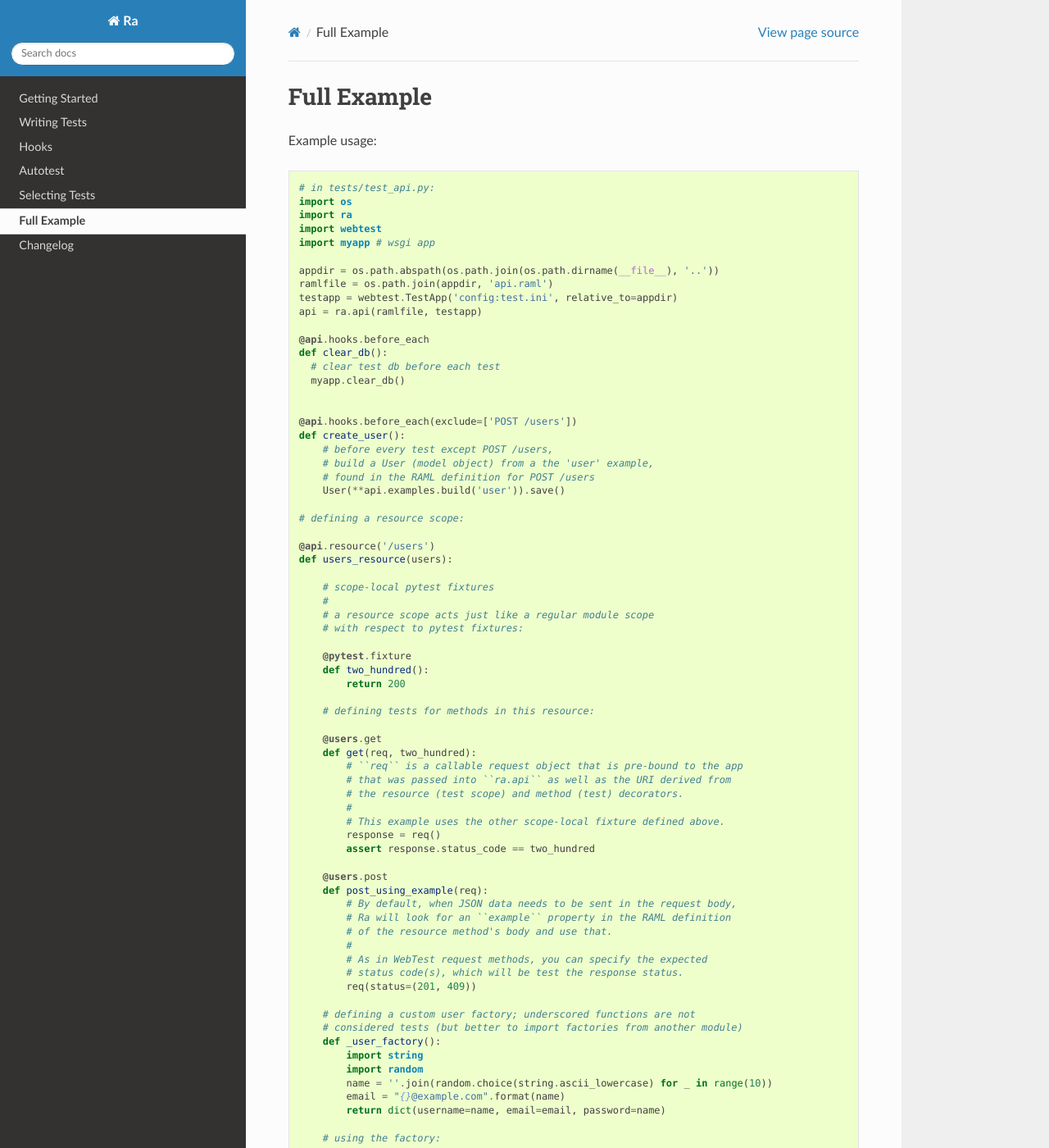
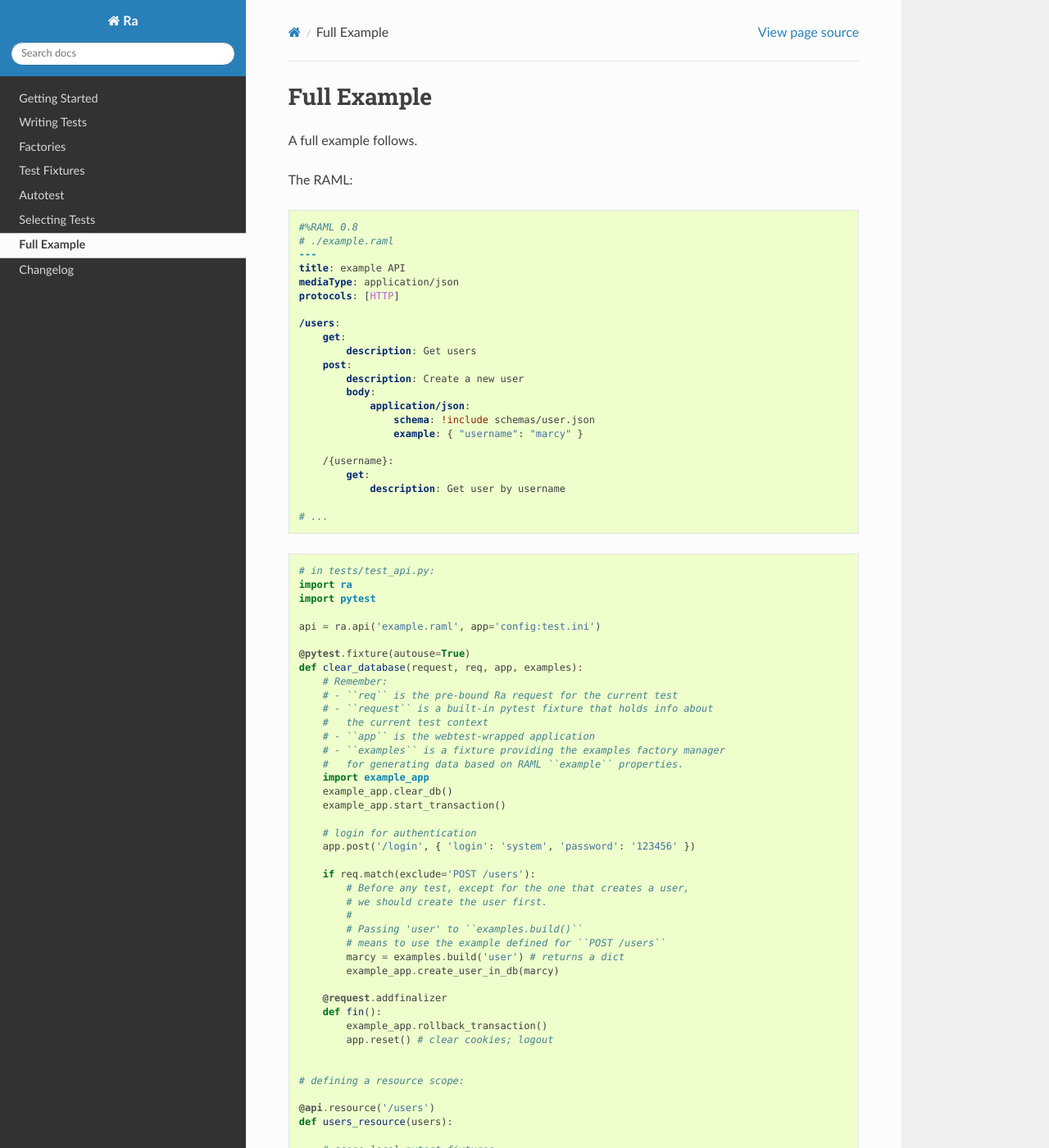
Before and after one commit to ramses-tech/ra, a Sphinx documentation site: the page built from docs/source/full_example.rst, in a window 1280 px wide and 1400 px high. Shown: the whole window at 82% size. Built offline with Sphinx 7.4.7 and the Read the Docs theme 2.0.0, drawn with Linux system fonts in a browser that asks for light colours; some of the changed text lies outside the part shown.

Commit message:
Update docs

```diff
--- a/docs/source/autotest.rst
+++ b/docs/source/autotest.rst
@@ -1,20 +1,21 @@
 Autotest
 ========
 
-``api.autotest()`` will generate a test for each method defined in the RAML.
+``api.autotest()`` will generate a basic test for each method defined
+in the RAML.
 
 The test is a basic test:
 
 .. code-block:: python
 
     def test(req):
-      req()
+        req()
 
 This uses the default factories (using the example values in the RAML for
 request bodies) and default URI parameters (example values in ``uriParameters``
 definitions in the RAML).
 
-By setting up hooks to pre-generate any objects needing to be referenced
+By setting up fixtures to pre-generate any objects needing to be referenced
 by the examples, and defining your RAML examples carefully, you can test a
 whole API using autotest. The basic tests check for an acceptable status
 code and validate the response body and headers against the RAML definition
--- a/docs/source/full_example.rst
+++ b/docs/source/full_example.rst
@@ -1,33 +1,73 @@
 Full Example
 =============
 
-Example usage:
+A full example follows.
+
+The RAML:
+
+.. code-block:: yaml
+
+    #%RAML 0.8
+    # ./example.raml
+    ---
+    title: example API
+    mediaType: application/json
+    protocols: [HTTP]
+
+    /users:
+        get:
+            description: Get users
+        post:
+            description: Create a new user
+            body:
+                application/json:
+                    schema: !include schemas/user.json
+                    example: { "username": "marcy" }
+
+        /{username}:
+            get:
+                description: Get user by username
+
+    # ...
 
 .. code-block:: python
 
     # in tests/test_api.py:
-    import os
     import ra
-    import webtest
-    import myapp # wsgi app
+    import pytest
 
-    appdir = os.path.abspath(os.path.join(os.path.dirname(__file__), '..'))
-    ramlfile = os.path.join(appdir, 'api.raml')
-    testapp = webtest.TestApp('config:test.ini', relative_to=appdir)
-    api = ra.api(ramlfile, testapp)
+    api = ra.api('example.raml', app='config:test.ini')
 
-    @api.hooks.before_each
-    def clear_db():
-      # clear test db before each test
-      myapp.clear_db()
+    @pytest.fixture(autouse=True)
+    def clear_database(request, req, app, examples):
+        # Remember:
+        # - ``req`` is the pre-bound Ra request for the current test
+        # - ``request`` is a built-in pytest fixture that holds info about
+        #   the current test context
+        # - ``app`` is the webtest-wrapped application
+        # - ``examples`` is a fixture providing the examples factory manager
+        #   for generating data based on RAML ``example`` properties.
+        import example_app
+        example_app.clear_db()
+        example_app.start_transaction()
 
+        # login for authentication
+        app.post('/login', { 'login': 'system', 'password': '123456' })
 
-    @api.hooks.before_each(exclude=['POST /users'])
-    def create_user():
-        # before every test except POST /users,
-        # build a User (model object) from a the 'user' example,
-        # found in the RAML definition for POST /users
-        User(**api.examples.build('user')).save()
+        if req.match(exclude='POST /users'):
+            # Before any test, except for the one that creates a user,
+            # we should create the user first.
+            #
+            # Passing 'user' to ``examples.build()``
+            # means to use the example defined for ``POST /users``
+            marcy = examples.build('user') # returns a dict
+            example_app.create_user_in_db(marcy)
+
+        @request.addfinalizer
+        def fin():
+            example_app.rollback_transaction()
+            app.reset() # clear cookies; logout
+
 
     # defining a resource scope:
 
--- a/docs/source/index.rst
+++ b/docs/source/index.rst
@@ -25,7 +25,8 @@ Table of Contents
 
    getting_started
    writing_tests
-   hooks
+   factories
+   test_fixtures
    autotest
    selecting_tests
    full_example
```
Also changed, not shown: other parts of docs/source/full_example.rst (+3 -1 lines), docs/source/getting_started.rst (+8 -11 lines), docs/source/hooks.rst (deleted, +0 -128 lines), docs/source/test_fixtures.rst (added, +133 -0 lines), docs/source/writing_tests.rst (+10 -9 lines).
